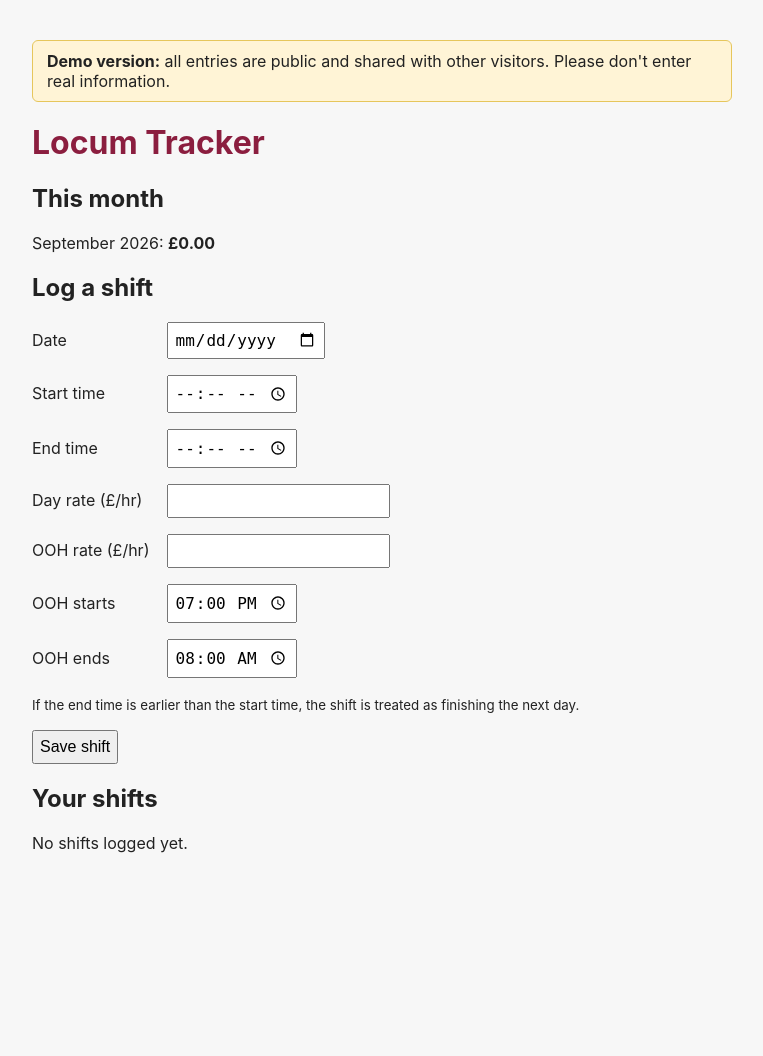
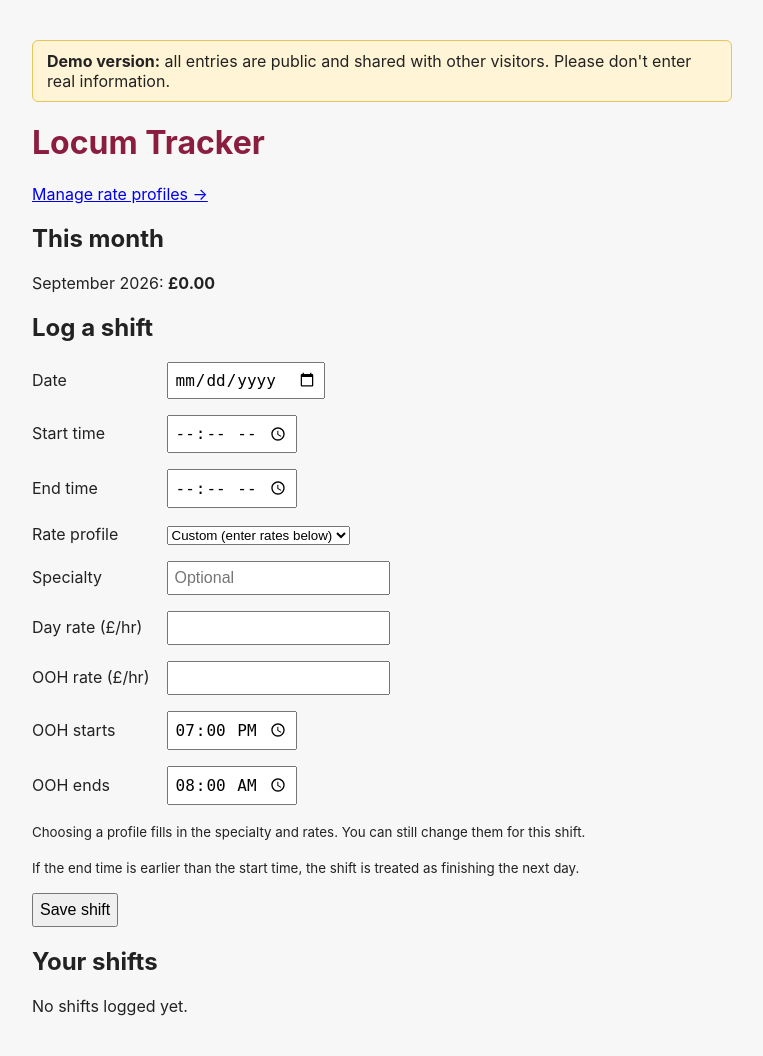
Before and after one commit to nchotai1000-prog/Locum-App-V1, a Flask app: page / in a window 1280 px wide. Shown: the whole page, without its empty margins (258-1021 px from the left). Before the commit the page ends 853 px from the top, so only its background shows below. Run offline with Flask 3, Linux system fonts and the light colour scheme; data that the repository does not hold is empty.

Commit message:
Add saved rate profiles that fill in the shift form

```diff
--- a/app.py
+++ b/app.py
@@ -1,7 +1,16 @@
 from datetime import date
 
 from flask import Flask, redirect, render_template, request
-from database import add_shift, delete_shift, get_shifts, get_shifts_for_month, init_db
+from database import (
+    add_profile,
+    add_shift,
+    delete_profile,
+    delete_shift,
+    get_profiles,
+    get_shifts,
+    get_shifts_for_month,
+    init_db,
+)
 from pay import calculate_earnings, split_minutes
 
 app = Flask(__name__)
@@ -40,6 +49,7 @@ def index():
     return render_template(
         "index.html",
         shifts=shifts,
+        profiles=get_profiles(),
         month_name=today.strftime("%B %Y"),
         month_total=month_total,
     )
@@ -50,11 +60,24 @@ def add():
     shift_date = request.form["shift_date"]
     start_time = request.form["start_time"]
     end_time = request.form["end_time"]
+    specialty = request.form["specialty"].strip()
     day_rate = float(request.form["day_rate"])
     ooh_rate = float(request.form["ooh_rate"])
     ooh_start = request.form["ooh_start"]
     ooh_end = request.form["ooh_end"]
-    add_shift(shift_date, start_time, end_time, day_rate, ooh_rate, ooh_start, ooh_end)
+    profile_id = request.form["profile_id"]
+    profile_id = int(profile_id) if profile_id else None
+    add_shift(
+        shift_date,
+        start_time,
+        end_time,
+        specialty,
+        day_rate,
+        ooh_rate,
+        ooh_start,
+        ooh_end,
+        profile_id,
+    )
     return redirect("/")
 
 
@@ -64,5 +87,28 @@ def delete(shift_id):
     return redirect("/")
 
 
+@app.route("/profiles")
+def profiles():
+    return render_template("profiles.html", profiles=get_profiles())
+
+
+@app.route("/profiles/add", methods=["POST"])
+def create_profile():
+    name = request.form["name"].strip()
+    specialty = request.form["specialty"].strip()
+    day_rate = float(request.form["day_rate"])
+    ooh_rate = float(request.form["ooh_rate"])
+    ooh_start = request.form["ooh_start"]
+    ooh_end = request.form["ooh_end"]
+    add_profile(name, specialty, day_rate, ooh_rate, ooh_start, ooh_end)
+    return redirect("/profiles")
+
+
+@app.route("/profiles/delete/<int:profile_id>", methods=["POST"])
+def remove_profile(profile_id):
+    delete_profile(profile_id)
+    return redirect("/profiles")
+
+
 if __name__ == "__main__":
     app.run(debug=True)
--- a/database.py
+++ b/database.py
@@ -14,11 +14,10 @@ def init_db():
     connection = get_connection()
     connection.execute(
         """
-        CREATE TABLE IF NOT EXISTS shifts (
+        CREATE TABLE IF NOT EXISTS profiles (
             id INTEGER PRIMARY KEY AUTOINCREMENT,
-            shift_date TEXT NOT NULL,
-            start_time TEXT NOT NULL,
-            end_time TEXT NOT NULL,
+            name TEXT NOT NULL,
+            specialty TEXT NOT NULL DEFAULT '',
             day_rate REAL NOT NULL,
             ooh_rate REAL NOT NULL,
             ooh_start TEXT NOT NULL,
@@ -26,19 +25,86 @@ def init_db():
         )
         """
     )
+    connection.execute(
+        """
+        CREATE TABLE IF NOT EXISTS shifts (
+            id INTEGER PRIMARY KEY AUTOINCREMENT,
+            shift_date TEXT NOT NULL,
+            start_time TEXT NOT NULL,
+            end_time TEXT NOT NULL,
+            specialty TEXT NOT NULL DEFAULT '',
+            day_rate REAL NOT NULL,
+            ooh_rate REAL NOT NULL,
+            ooh_start TEXT NOT NULL,
+            ooh_end TEXT NOT NULL,
+            profile_id INTEGER REFERENCES profiles(id)
+        )
+        """
+    )
     connection.commit()
     connection.close()
 
 
-def add_shift(shift_date, start_time, end_time, day_rate, ooh_rate, ooh_start, ooh_end):
+def add_profile(name, specialty, day_rate, ooh_rate, ooh_start, ooh_end):
+    connection = get_connection()
+    connection.execute(
+        """
+        INSERT INTO profiles
+            (name, specialty, day_rate, ooh_rate, ooh_start, ooh_end)
+        VALUES (?, ?, ?, ?, ?, ?)
+        """,
+        (name, specialty, day_rate, ooh_rate, ooh_start, ooh_end),
+    )
+    connection.commit()
+    connection.close()
+
+
+def get_profiles():
+    connection = get_connection()
+    profiles = connection.execute(
+        "SELECT * FROM profiles ORDER BY name"
+    ).fetchall()
+    connection.close()
+    return profiles
+
+
+def delete_profile(profile_id):
+    connection = get_connection()
+    connection.execute("DELETE FROM profiles WHERE id = ?", (profile_id,))
+    connection.commit()
+    connection.close()
+
+
+def add_shift(
+    shift_date,
+    start_time,
+    end_time,
+    specialty,
+    day_rate,
+    ooh_rate,
+    ooh_start,
+    ooh_end,
+    profile_id,
+):
     connection = get_connection()
     connection.execute(
         """
         INSERT INTO shifts
-            (shift_date, start_time, end_time, day_rate, ooh_rate, ooh_start, ooh_end)
-        VALUES (?, ?, ?, ?, ?, ?, ?)
+            (shift_date, start_time, end_time, specialty, day_rate, ooh_rate,
+             ooh_start, ooh_end, profile_id)
+        VALUES (?, ?, ?, ?, ?, ?, ?, ?, ?)
         """,
-        (shift_date, start_time, end_time, day_rate, ooh_rate, ooh_start, ooh_end),
+        (
+            shift_date,
+            start_time,
+            end_time,
+            specialty,
+            day_rate,
+            ooh_rate,
+            ooh_start,
+            ooh_end,
+            profile_id,
+        ),
     )
     connection.commit()
     connection.close()
@@ -47,7 +113,12 @@ def add_shift(shift_date, start_time, end_time, day_rate, ooh_rate, ooh_start, o
 def get_shifts():
     connection = get_connection()
     shifts = connection.execute(
-        "SELECT * FROM shifts ORDER BY shift_date DESC, start_time DESC, id DESC"
+        """
+        SELECT shifts.*, profiles.name AS profile_name
+        FROM shifts
+        LEFT JOIN profiles ON shifts.profile_id = profiles.id
+        ORDER BY shifts.shift_date DESC, shifts.start_time DESC, shifts.id DESC
+        """
     ).fetchall()
     connection.close()
     return shifts
--- a/templates/index.html
+++ b/templates/index.html
@@ -13,6 +13,7 @@
     </p>
 
     <h1>Locum Tracker</h1>
+    <p><a href="/profiles">Manage rate profiles &rarr;</a></p>
 
     <h2>This month</h2>
     <p>{{ month_name }}: <strong>£{{ "%.2f"|format(month_total) }}</strong></p>
@@ -32,6 +33,26 @@
             <input type="time" id="end_time" name="end_time" required>
         </p>
         <p>
+            <label for="profile_id">Rate profile</label>
+            <select id="profile_id" name="profile_id">
+                <option value="">Custom (enter rates below)</option>
+                {% for profile in profiles %}
+                <option value="{{ profile['id'] }}"
+                        data-specialty="{{ profile['specialty'] }}"
+                        data-day-rate="{{ profile['day_rate'] }}"
+                        data-ooh-rate="{{ profile['ooh_rate'] }}"
+                        data-ooh-start="{{ profile['ooh_start'] }}"
+                        data-ooh-end="{{ profile['ooh_end'] }}">
+                    {{ profile['name'] }}
+                </option>
+                {% endfor %}
+            </select>
+        </p>
+        <p>
+            <label for="specialty">Specialty</label>
+            <input type="text" id="specialty" name="specialty" placeholder="Optional">
+        </p>
+        <p>
             <label for="day_rate">Day rate (£/hr)</label>
             <input type="number" id="day_rate" name="day_rate" step="0.01" min="0" required>
         </p>
@@ -47,6 +68,7 @@
             <label for="ooh_end">OOH ends</label>
             <input type="time" id="ooh_end" name="ooh_end" value="08:00" required>
         </p>
+        <p><small>Choosing a profile fills in the specialty and rates. You can still change them for this shift.</small></p>
         <p><small>If the end time is earlier than the start time, the shift is treated as finishing the next day.</small></p>
         <button type="submit">Save shift</button>
     </form>
@@ -86,5 +108,21 @@
     {% else %}
     <p>No shifts logged yet.</p>
     {% endif %}
+
+    <script>
+        const profileSelect = document.getElementById("profile_id");
+
+        profileSelect.addEventListener("change", function () {
+            const chosen = profileSelect.options[profileSelect.selectedIndex];
+            if (chosen.value === "") {
+                return;
+            }
+            document.getElementById("specialty").value = chosen.dataset.specialty;
+            document.getElementById("day_rate").value = chosen.dataset.dayRate;
+            document.getElementById("ooh_rate").value = chosen.dataset.oohRate;
+            document.getElementById("ooh_start").value = chosen.dataset.oohStart;
+            document.getElementById("ooh_end").value = chosen.dataset.oohEnd;
+        });
+    </script>
 </body>
 </html>
```
Also changed, not shown: templates/profiles.html (added, +81 -0 lines).
